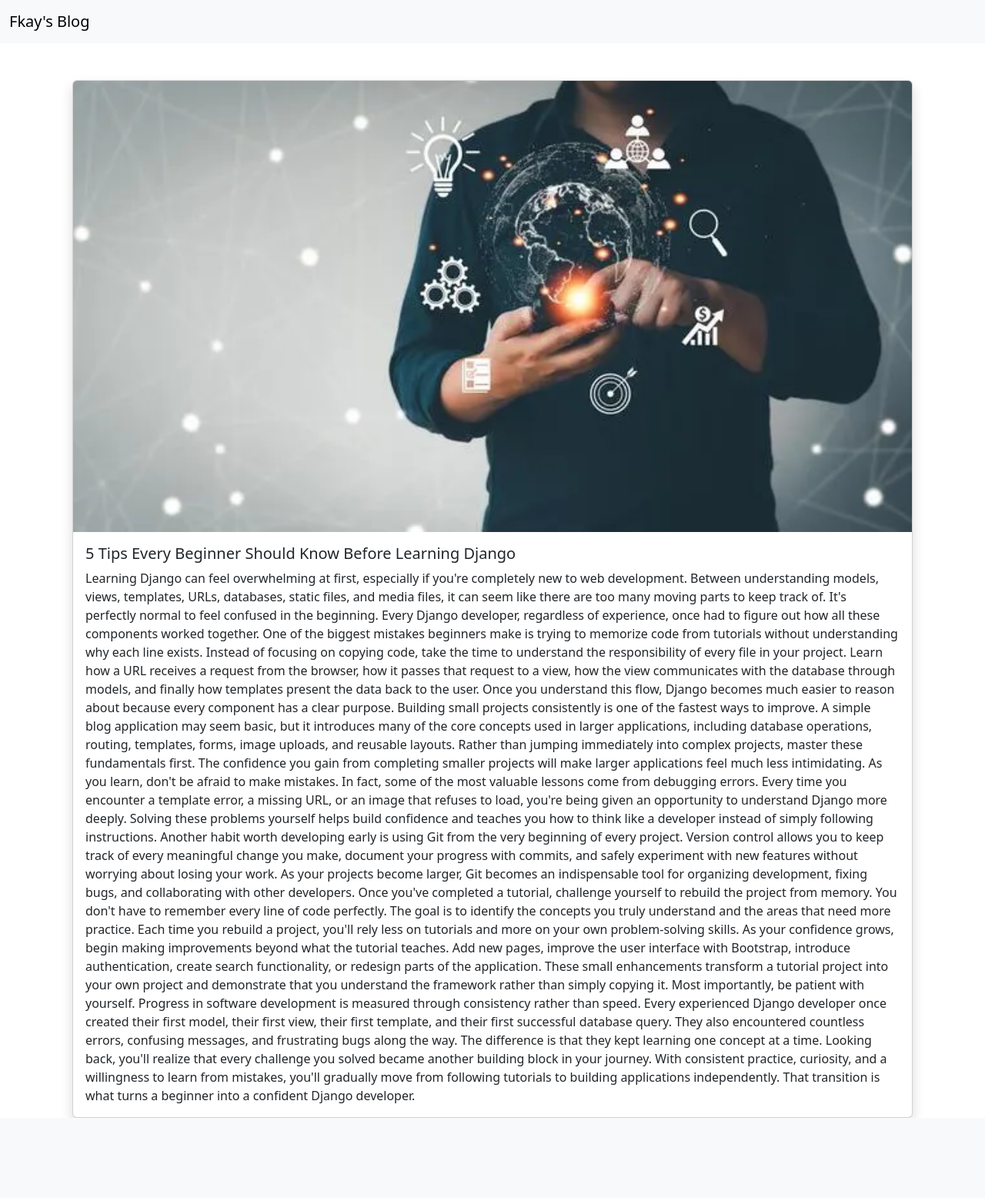
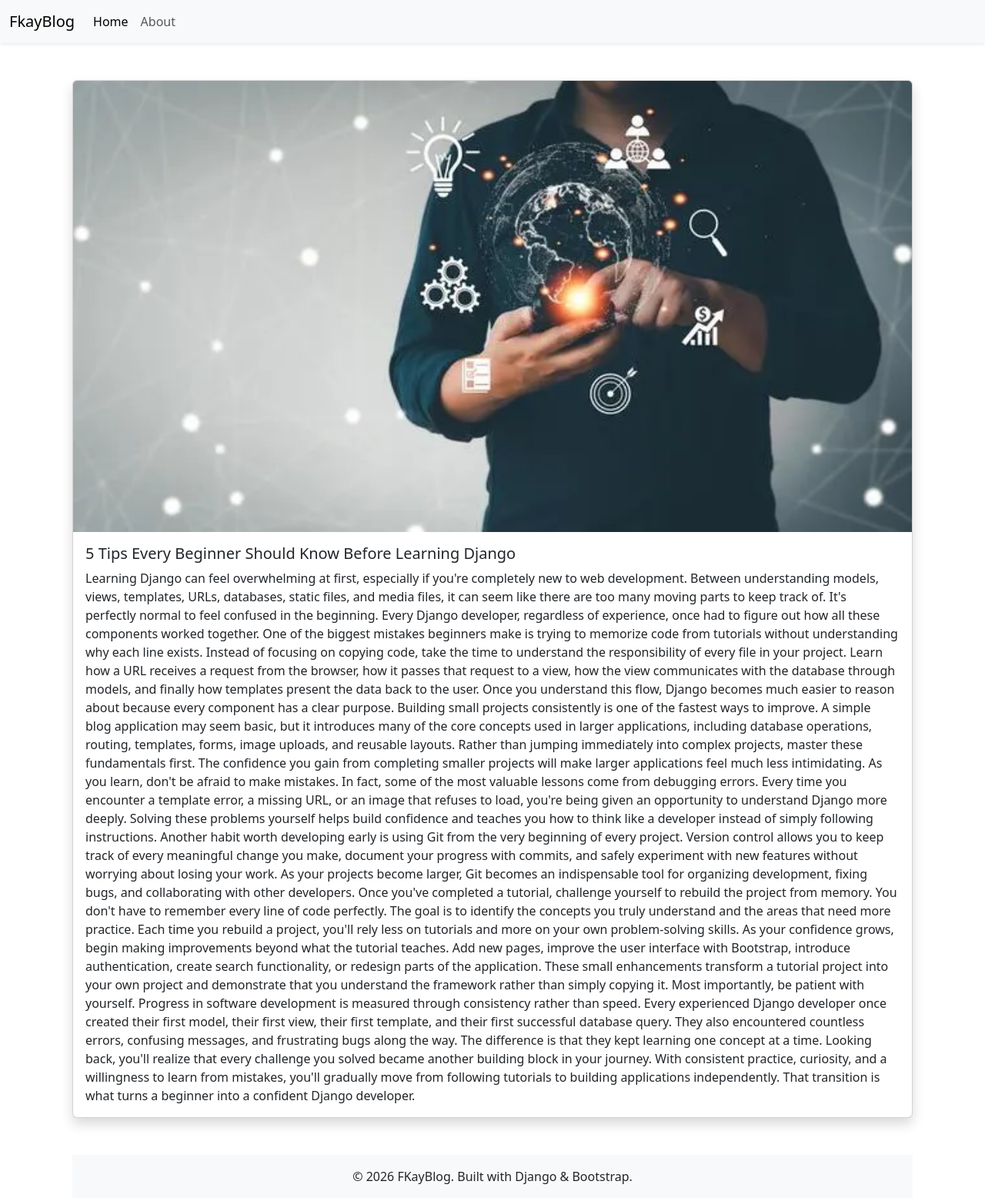
Before and after one commit to Fkay18/CodePulse, a Django app: page /blog/2/ in a window 1280 px wide. Shown: the whole page at 77% size. Before the commit the page ends 1452 px from the top, so only its background shows below. Run offline with Django 5.2, Linux system fonts and the light colour scheme; data comes from the database, SQL or seed files in the repository.

Commit message:
navbar and footer

```diff
--- a/blog/templates/blog/base.html
+++ b/blog/templates/blog/base.html
@@ -8,14 +8,31 @@
           integrity="sha384-sRIl4kxILFvY47J16cr9ZwB07vP4J8+LH7qKQnuqkuIAvNWLzeN8tE5YBujZqJLB" crossorigin="anonymous">
 </head>
 <body>
-<nav class="navbar bg-body-tertiary">
+<nav class="navbar navbar-expand-lg bg-body-tertiary shadow-sm">
     <div class="container-fluid">
-        <a class="navbar-brand" href="#">Fkay's Blog</a>
+        <a class="navbar-brand" href="{% url 'index' %}">FkayBlog</a>
+        <button class="navbar-toggler" type="button" data-bs-toggle="collapse" data-bs-target="#navbarSupportedContent"
+                aria-controls="navbarSupportedContent" aria-expanded="false" aria-label="Toggle navigation">
+            <span class="navbar-toggler-icon"></span>
+        </button>
+        <div class="collapse navbar-collapse" id="navbarSupportedContent">
+            <ul class="navbar-nav me-auto mb-2 mb-lg-0">
+                <li class="nav-item">
+                    <a class="nav-link active" aria-current="page" href="{% url 'index' %}">Home</a>
+                </li>
+                <li class="nav-item">
+                    <a class="nav-link" href="#">About</a>
+                </li>
+            </ul>
+        </div>
     </div>
 </nav>
 <div class="container">
     {% block content %}
-{% endblock %}
+    {% endblock %}
+    <footer class="bg-body-tertiary text-center py-3 mt-5">
+    <p class="mb-0">&copy; 2026 FKayBlog. Built with Django & Bootstrap.</p>
+</footer>
 </div>
 
 <script src="https://cdn.jsdelivr.net/npm/bootstrap@5.3.8/dist/js/bootstrap.bundle.min.js"
--- a/blog/urls.py
+++ b/blog/urls.py
@@ -3,6 +3,6 @@ from . import views
 
 
 urlpatterns = [
-    path('', views.index),
+    path('', views.index, name='index'),
 path("<int:id>/", views.detail, name="detail")
 ]
```
